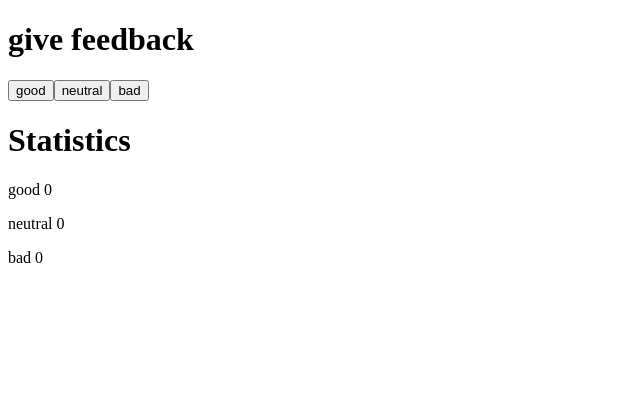
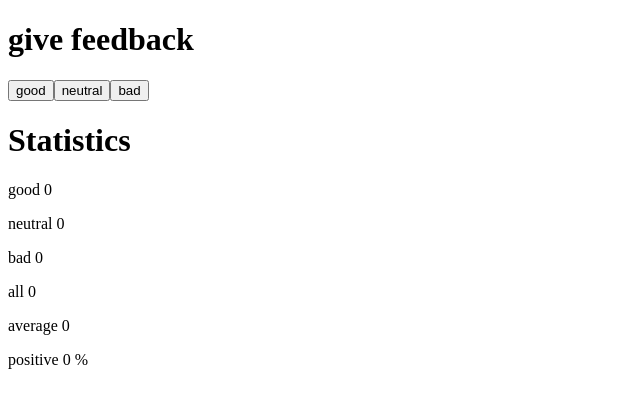
Before and after one commit to shadowzxu/fullstackopen_exercises, a React (Create React App) app in the folder part1/unicafe/: page / in a window 1280 px wide. Shown: the top 408 px of the page, without its empty margins (0-640 px from the left). Built offline with nearby package versions, Linux system fonts and the light colour scheme.

Commit message:
add exercises 1.7 unicafe step2
What:
1.add more statistics about the gathered feedback: total, average and positive rate

```diff
--- a/part1/unicafe/src/App.js
+++ b/part1/unicafe/src/App.js
@@ -8,13 +8,17 @@ const Button = (props) => {
   )
 }
 
-const Display = (props) => (<p>{props.text} {props.count}</p>)
+const Display = (props) => (<p>{props.text} {props.count} {props.symbol}</p>)
 
 const App = () => {
   // save clicks of each button to its own state
   const [good, setGood] = useState(0)
   const [neutral, setNeutral] = useState(0)
   const [bad, setBad] = useState(0)
+
+  const all = good + neutral + bad;
+  const average = (all === 0) ? 0 : (good - bad) / all;
+  const positive = (all === 0) ? 0 : (good / all) * 100;
 
   const addGoodCount = () => setGood(good + 1)
   const addNeutralCount = () => setNeutral(neutral + 1)
@@ -30,6 +34,9 @@ const App = () => {
       <Display text = "good" count = {good} />
       <Display text = "neutral" count = {neutral} />
       <Display text = "bad" count = {bad} />
+      <Display text = "all" count = {all} />
+      <Display text = "average" count = {average} />
+      <Display text = "positive" count = {positive} symbol = {"%"}/>
     </>
   )
 }
```
